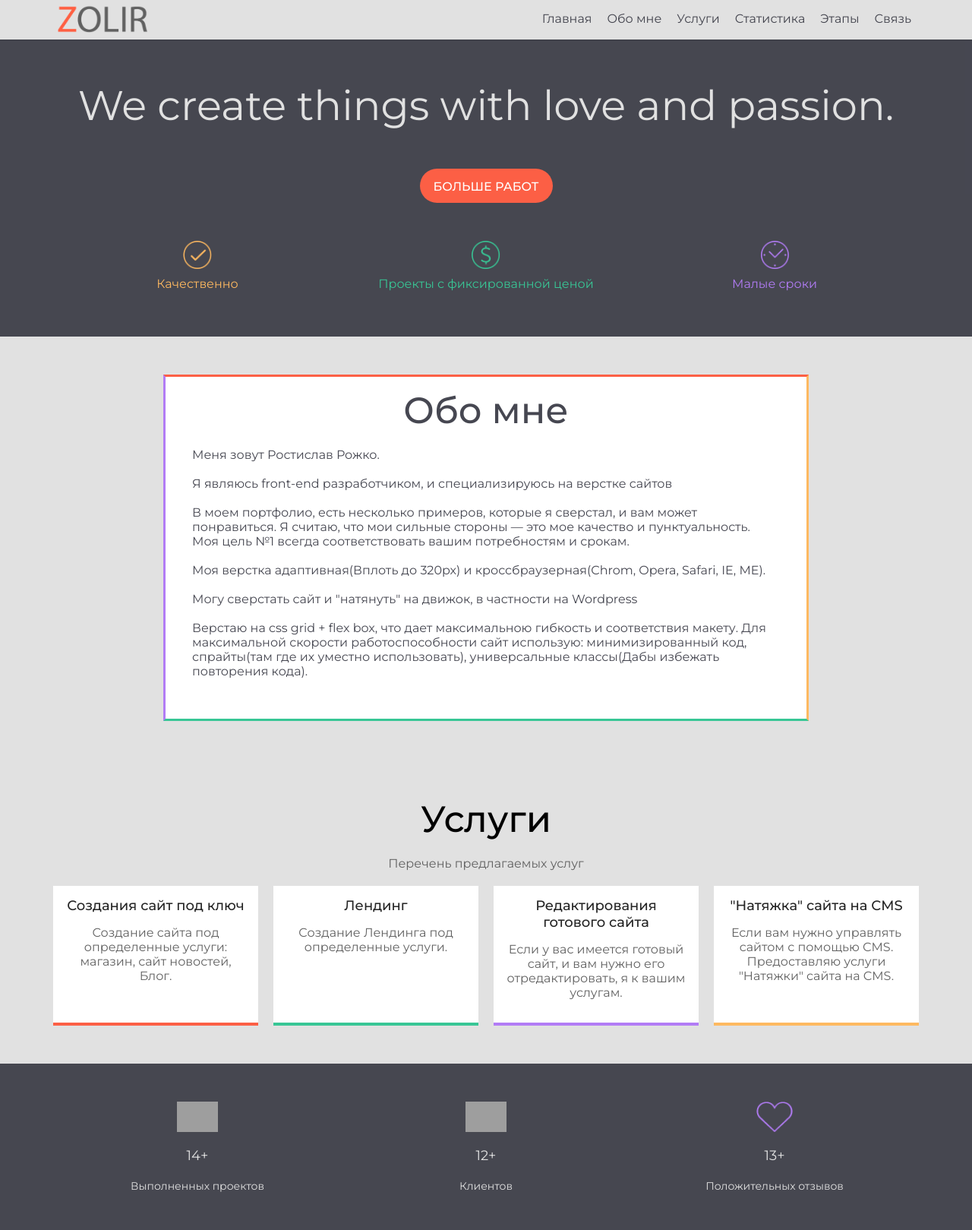
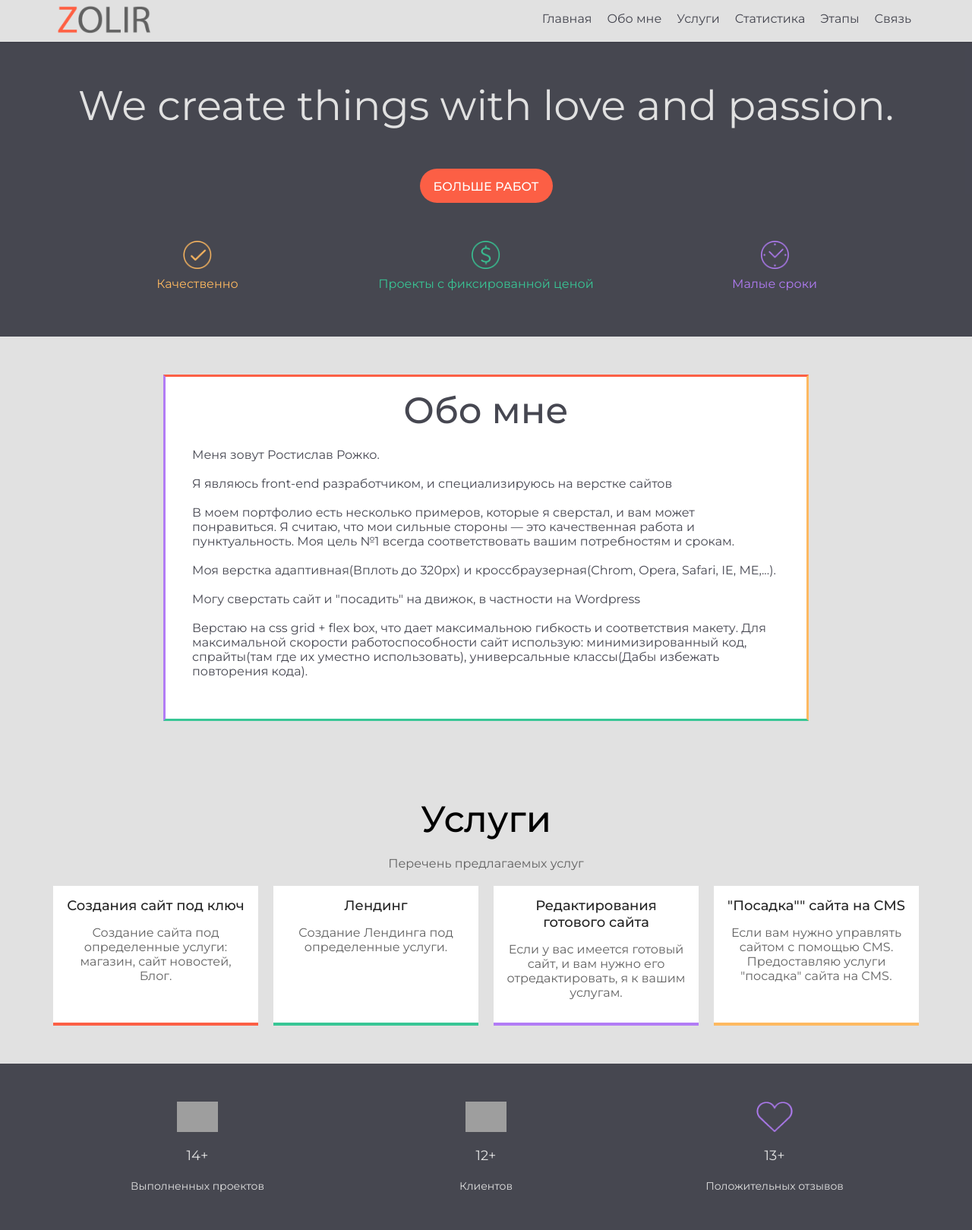
Before and after one commit to zolir18/Zolirportfolio, a PHP site: page / in a window 1280 px wide. Shown: the top 1619 px of the page at 76% size. Run offline with PHP 8.4, Linux system fonts and the light colour scheme; grey boxes are pictures that could not be loaded.

Commit message:
change_text git commit -m change_text

```diff
--- a/index.html
+++ b/index.html
@@ -13,7 +13,7 @@
 			<div class="navbar_setting">
 				<div class="navbar">
 					<div class="container">
-						<div class="logo"><img src="img/logo.png"></div>
+						<div class="logo"><a href="#setting_some_info"><img src="img/logo.png"></a></div>
 						<a href="#" id="nav-menu" class="nav-menu ">&#9776; </a>
 						<ul class="nav-list " id="nav">
 							<li> <a href="#setting_some_info">Главная</a></li>
@@ -22,6 +22,7 @@
 							<li> <a href="#statistik">Статистика</a></li>
 							<li> <a href="#step">Этапы</a></li>
 							<li> <a href="#feedback_box">Связь</a></li>
+
 						</ul>
 					</div>
 				</div>
@@ -60,13 +61,13 @@
 						Я являюсь front-end разработчиком, и специализируюсь на верстке сайтов
 						</br>
 						</br>
-						В моем портфолио, есть несколько примеров, которые я сверстал, и вам может понравиться. Я считаю, что мои сильные стороны — это мое качество и пунктуальность. Моя цель №1 всегда соответствовать вашим потребностям и срокам.
+						В моем портфолио есть несколько примеров, которые я сверстал, и вам может понравиться. Я считаю, что мои сильные стороны — это  качественная работа и пунктуальность. Моя цель №1 всегда соответствовать вашим потребностям и срокам.
 						</br>
 						</br>
-						Моя верстка адаптивная(Вплоть до 320px) и кроссбраузерная(Chrom, Opera, Safari, IE, ME).
+						Моя верстка адаптивная(Вплоть до 320px) и кроссбраузерная(Chrom, Opera, Safari, IE, ME,...).
 						</br>
 						</br>
-						Могу сверстать сайт и "натянуть" на движок, в частности на Wordpress
+						Могу сверстать сайт и "посадить" на движок, в частности на Wordpress
 						</br>
 						</br>
 						Верстаю на css grid + flex box, что дает максимальною гибкость и соответствия макету. Для максимальной скорости работоспособности сайт использую: минимизированный код, спрайты(там где их уместно использовать), универсальные классы(Дабы избежать повторения кода).
@@ -93,8 +94,8 @@
 							<p class="sub_text_cards">Если у вас имеется готовый сайт, и вам нужно его отредактировать, я к вашим услугам. </p>
 						</div>
 						<div class="servis_card  yellow_border">
-							<p class="main_text_cards">"Натяжка" сайта на СMS</p>
-							<p class="sub_text_cards">Если вам нужно управлять сайтом с помощью СMS. Предоставляю услуги "Натяжки" сайта на СMS.</p>
+							<p class="main_text_cards">"Посадка"" сайта на СMS</p>
+							<p class="sub_text_cards">Если вам нужно управлять сайтом с помощью СMS. Предоставляю услуги "посадка" сайта на СMS.</p>
 						</div>
 					</div>
 				</div>
--- a/main.css
+++ b/main.css
@@ -45,8 +45,7 @@ user-select: none;
 }
 }
 img{
-	-o-object-fit: cover;
-	   object-fit: cover;
+
 	height: 37px;
 }
 /*navabar*/
```
